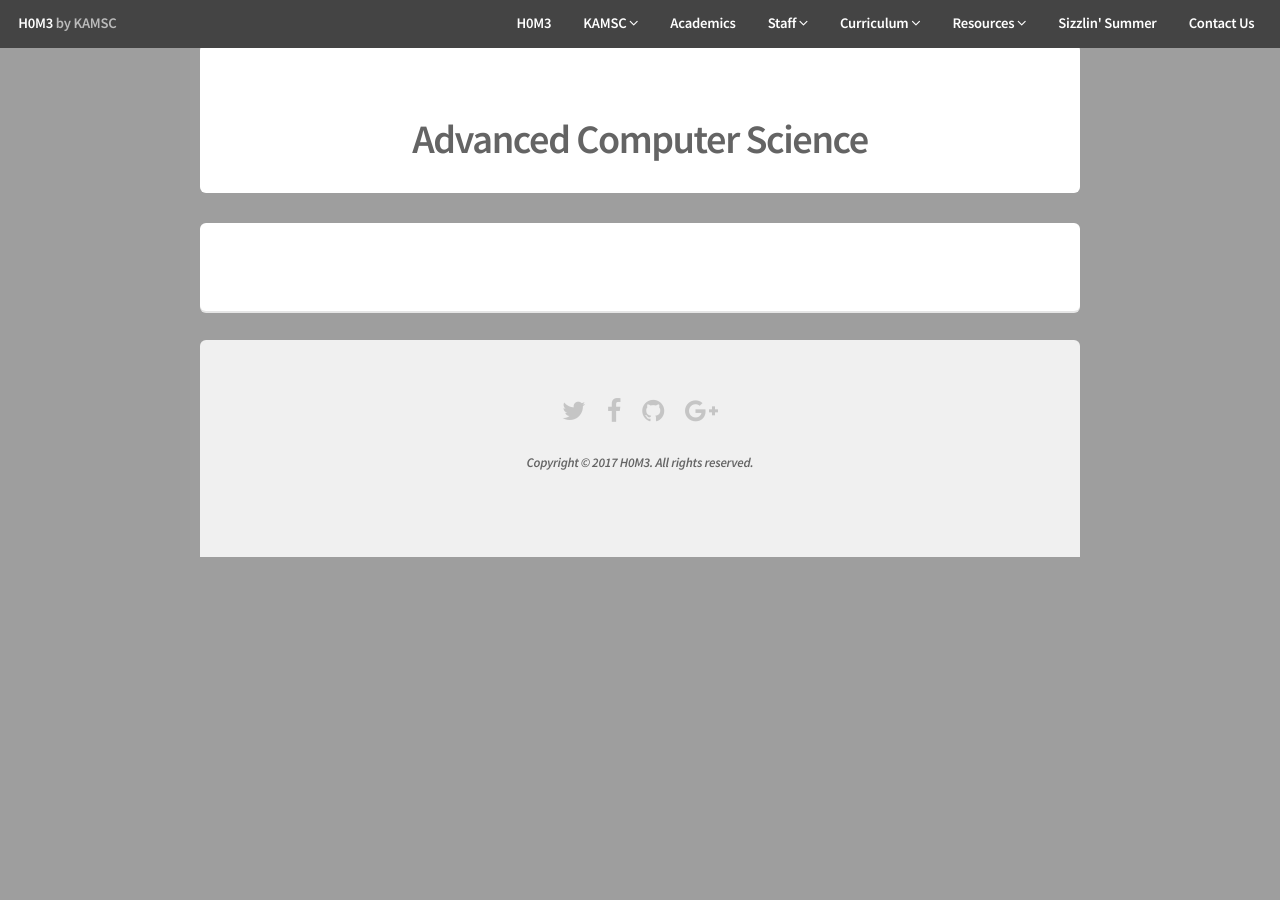
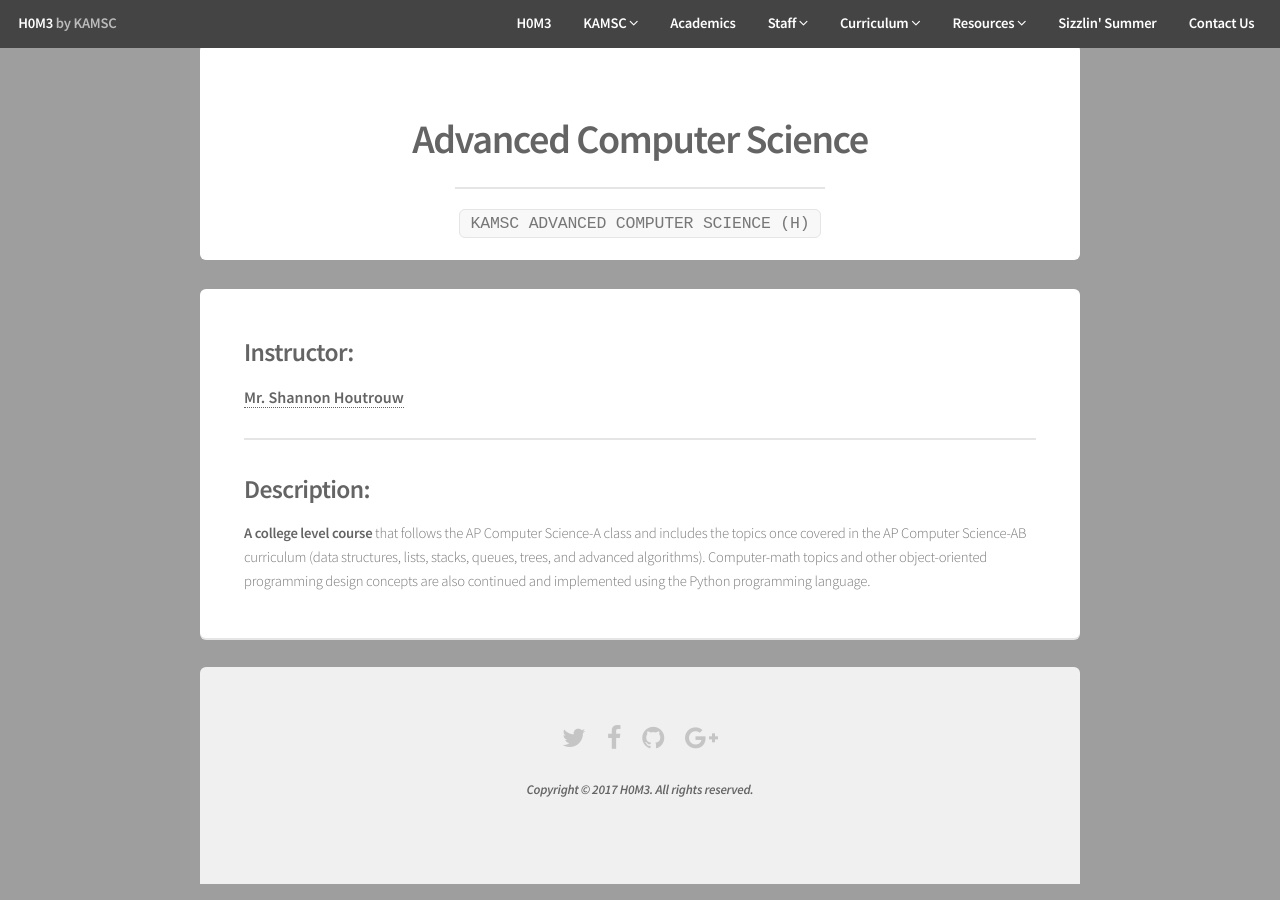
Before and after one commit to KAMSC/kamsc.github.io, a Jekyll site: the page built from curriculum/onsitecourses/computer-oriented/AdvancedComputerScience.md, in a window 1280 px wide. Built offline with Jekyll 4.4.1, drawn with Linux system fonts in a browser that asks for light colours; comment, search, counter and statistics services are not loaded.

Commit message:
Added all Computer-oriented course pages' content.

```diff
--- a/curriculum/onsitecourses/computer-oriented/AdvancedComputerScience.md
+++ b/curriculum/onsitecourses/computer-oriented/AdvancedComputerScience.md
@@ -1,4 +1,9 @@
 ---
 layout: course-page
 title: Advanced Computer Science
+instructor:
+  - name: Mr. Shannon Houtrouw
+    url: instructional/MrShannonHoutrouw
+coursename: KAMSC ADVANCED COMPUTER SCIENCE (H)
+description: "<b>A college level course</b> that follows the AP Computer Science-A class and includes the topics once covered in the AP Computer Science-AB curriculum (data structures, lists, stacks, queues, trees, and advanced algorithms). Computer-math topics and other object-oriented programming design concepts are also continued and implemented using the Python programming language."
 ---
```
Also changed, not shown: curriculum/onsitecourses/computer-oriented/APComputerScience.md (+5 -0 lines), curriculum/onsitecourses/computer-oriented/ComputerStudies.md (+5 -0 lines), curriculum/onsitecourses/computer-oriented/KAMSCInformationTechnology.md (+5 -0 lines).
